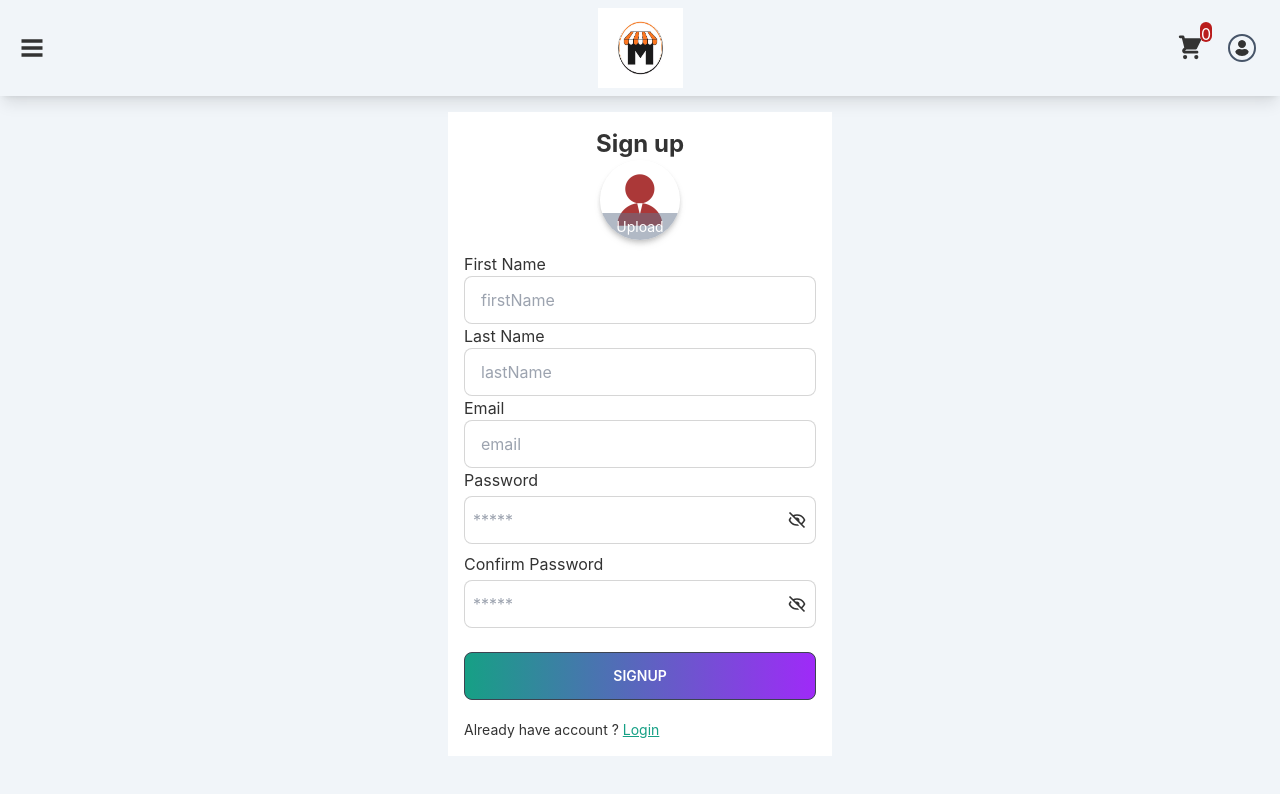
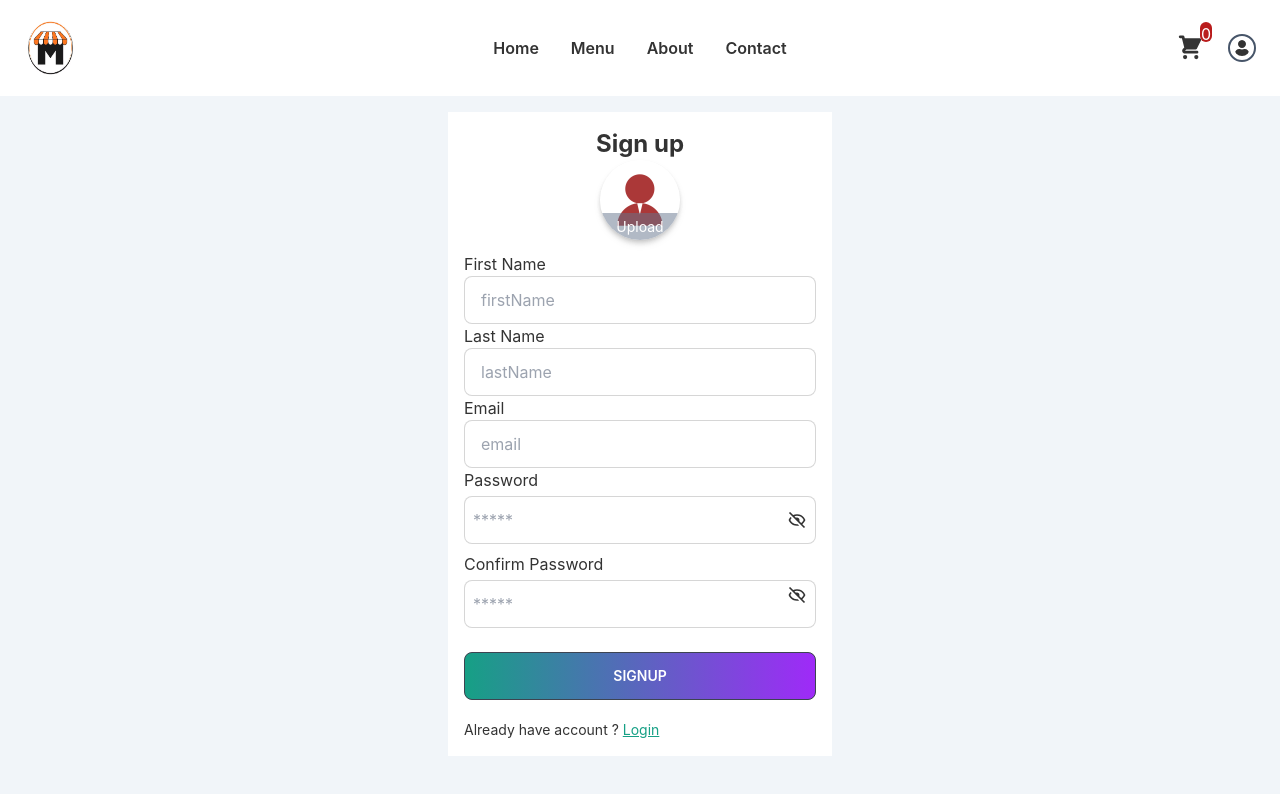
Before and after one commit to tanvirrifat1/mudi-shop-client, a React (Create React App) app: page /signup in a window 1280 px wide. Shown: the top 794 px of the page. Built offline with nearby package versions, Linux system fonts and the light colour scheme.

Commit message:
modify navbar

```diff
--- a/src/components/Header/Header.js
+++ b/src/components/Header/Header.js
@@ -4,9 +4,16 @@ import logo from '../assest/headerImg.jpg'
 import { FaUser } from "react-icons/fa";
 import { HiShoppingCart } from "react-icons/hi";
 import { VscThreeBars } from "react-icons/vsc";
+import { CgClose } from "react-icons/cg";
 
 export default function Header() {
     const [showMenu, setShowMenu] = useState(false)
+    const [nav, setNen] = useState(true)
+
+    const handleNav = () => {
+        setNen(prev => !prev)
+    }
+
     const handleMenu = () => {
         setShowMenu(prev => !prev)
     }
@@ -19,20 +26,26 @@ export default function Header() {
     </>
 
     return (
-        <div className="navbar shadow-lg">
+        <div className="navbar bg-base-100 flex justify-between">
             <div className="navbar-start">
                 <div className="dropdown">
-                    <label tabIndex={0} className="btn btn-ghost btn-circle">
-                        <VscThreeBars className='h-7 w-7' />
+                    <label onClick={handleNav} tabIndex={0} className="btn btn-ghost lg:hidden">
+                        {nav ? <VscThreeBars className='h-7 w-7' /> : <CgClose className='h-7 w-7' />}
                     </label>
-                    <ul tabIndex={0} className="menu bg-slate-900 text-white menu-compact dropdown-content mt-3 p-2 shadow  rounded-box w-52">
+                    <ul tabIndex={1} className="menu menu-compact dropdown-content mt-3 p-2 shadow bg-base-100 rounded-box w-52">
                         {menuItem}
                     </ul>
                 </div>
+                <Link to="/" className="navbar-center">
+                    <img className='h-[80px] w-[85px]' src={logo} alt="" />
+                </Link>
             </div>
-            <Link to="/" className="navbar-center">
-                <img className='h-[80px] w-[85px]' src={logo} alt="" />
-            </Link>
+            <div className="navbar-center hidden lg:flex">
+                <ul className="menu menu-horizontal p-0">
+                    {menuItem}
+                </ul>
+            </div>
+
             <div className="navbar-end">
                 <div className='relative'>
                     <HiShoppingCart className='h-7 w-7 my-2 mr-6' />
--- a/src/components/pages/Login.js
+++ b/src/components/pages/Login.js
@@ -17,12 +17,7 @@ export default function Login() {
 
                 <form className="w-full py-3 flex flex-col" >
                     <label htmlFor="email">Email</label>
-                    {/* <input
 
-                        className="mt-1 mb-2 w-full bg-slate-200 px-2 py-1 rounded "
-                        placeholder='email'
-
-                    /> */}
                     <input
                         type={"email"}
                         id="email"
@@ -47,14 +42,14 @@ export default function Login() {
                             className='btn btn-accent mt-3 w-full'
                             value='Login'
                         >
-                            {loading ? <SmallSpinner /> : 'signUp'}
+                            {loading ? <SmallSpinner /> : 'Login'}
                         </LoadingButton>
                     </div>
                 </form>
                 <p className="text-left text-sm mt-2">
                     Don't  have account ?{" "}
                     <Link to={"/signup"} className="text-secondary underline">
-                        Sign Up
+                        signUp
                     </Link>
                 </p>
             </div>
--- a/src/components/pages/SignUp.js
+++ b/src/components/pages/SignUp.js
@@ -8,13 +8,32 @@ import { BiHide, BiShow } from "react-icons/bi";
 
 export default function SignUp() {
     const [loading, setLoading] = useState(false)
-    const [showPass, setShowPass] = useState(false)
-    const [showPassword, setShowPassword] = useState(false)
+    const [showPassword, setShowPassword] = useState(false);
+    const [showConfirmPassword, setShowConfirmPassword] = useState(false);
+    const [data, setData] = useState({
+        firstName: "",
+        lastName: "",
+        email: "",
+        password: "",
+        confirmPassword: "",
+        image: ""
+    });
+    console.log(data);
     const handleShowPassword = () => {
-        setShowPassword(prev => !prev)
-    }
-    const handleShowPass = () => {
-        setShowPass(prev => !prev)
+        setShowPassword((preve) => !preve);
+    };
+    const handleShowConfirmPassword = () => {
+        setShowConfirmPassword((preve) => !preve);
+    };
+
+    const handleOnChange = (e) => {
+        const { name, value } = e.target;
+        setData((preve) => {
+            return {
+                ...preve,
+                [name]: value,
+            };
+        });
     }
 
     return (
@@ -40,6 +59,8 @@ export default function SignUp() {
                         name="firstName"
                         className="input input-bordered"
                         placeholder='firstName'
+                        value={data.firstName}
+                        onChange={handleOnChange}
                     />
 
                     <label htmlFor="lastName" >Last Name</label>
@@ -49,6 +70,8 @@ export default function SignUp() {
                         name="lastName"
                         className="input input-bordered"
                         placeholder='lastName'
+                        value={data.lastName}
+                        onChange={handleOnChange}
                     />
 
                     <label htmlFor="email">Email</label>
@@ -58,6 +81,8 @@ export default function SignUp() {
                         name="email"
                         className="input input-bordered"
                         placeholder='email'
+                        value={data.email}
+                        onChange={handleOnChange}
                     />
 
                     <label htmlFor="password">Password</label>
@@ -68,23 +93,30 @@ export default function SignUp() {
                             id="password"
                             name="password"
                             className="w-full border-none outline-none"
+                            value={data.password}
+                            onChange={handleOnChange}
                         />
                         <span onClick={handleShowPassword} className="flex text-xl justify-center items-center cursor-pointer">
                             {showPassword ? <BiShow /> : <BiHide />}
                         </span>
                     </div>
 
-                    <label htmlFor="password">Confirm Password</label>
+                    <label htmlFor="confirmedPassword">Confirm Password</label>
                     <div className="flex px-2 py-1 mt-1 mb-2 input input-bordered">
                         <input
-                            type={showPass ? "text" : 'password'}
-                            id="password"
-                            name="password"
-                            className=" w-full border-none outline-none"
+                            type={showConfirmPassword ? "text" : "password"}
+                            id="confirmedPassword"
+                            name="confirmPassword"
                             placeholder='*****'
+                            className="w-full border-none outline-none "
+                            value={data.confirmPassword}
+                            onChange={handleOnChange}
                         />
-                        <span onClick={handleShowPass} className="flex text-xl justify-center items-center cursor-pointer">
-                            {showPass ? <BiShow /> : <BiHide />}
+                        <span
+                            className="flex text-xl cursor-pointer"
+                            onClick={handleShowConfirmPassword}
+                        >
+                            {showConfirmPassword ? <BiShow /> : <BiHide />}
                         </span>
                     </div>
 
```
